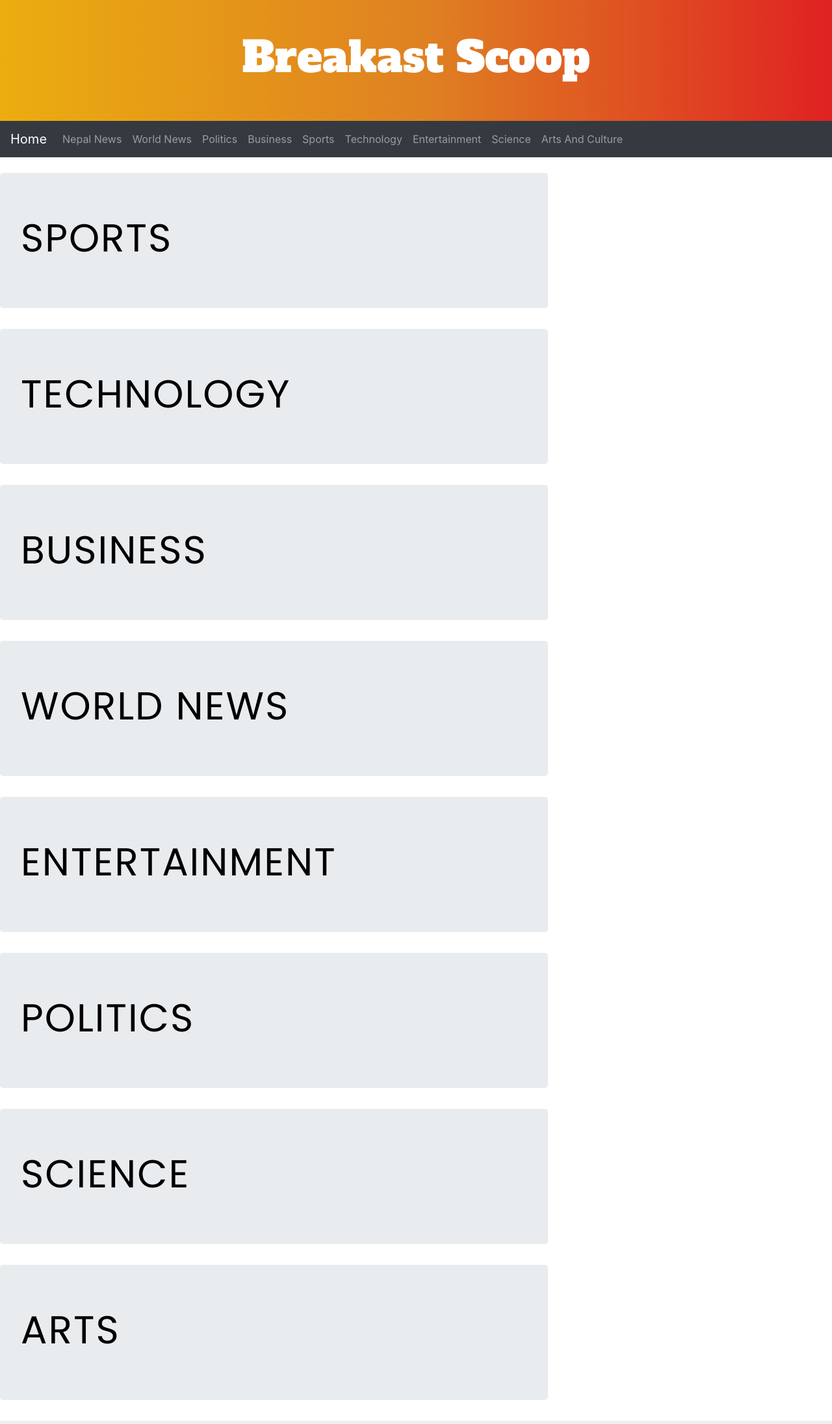
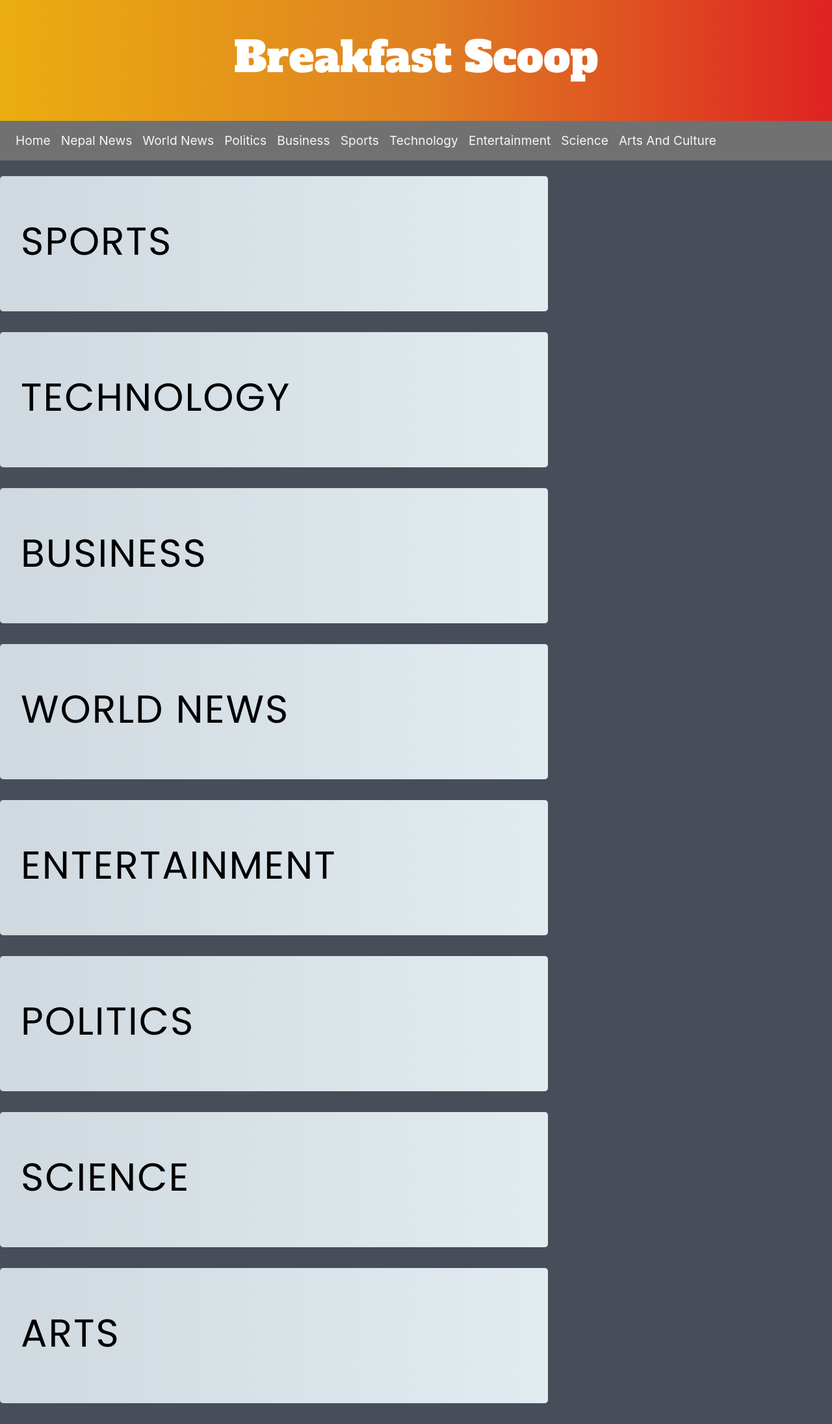
Before and after one commit to utsavdarlami/BreakfastScoop, a Flask app: page / in a window 1280 px wide. Shown: the whole page at 65% size. Run offline with Flask 2, Linux system fonts and the light colour scheme; data that the repository does not hold is empty; parts of the project's set-up code (start-up, migrations or seed data) failed here and were passed over; some libraries are stand-ins or nearby versions.

Commit message:
frontend

```diff
--- a/app.py
+++ b/app.py
@@ -75,7 +75,7 @@ def home():
                             single_politics=single_politics,
                             single_science=single_science,
                             single_arts=single_arts,
-                            all_news=all_news
+                            all_news=all_news[1:96]
                         )
 #category urls
 @app.route("/sports/")
--- a/static/style.css
+++ b/static/style.css
@@ -54,3 +54,18 @@
   margin-left:300px;
   margin-right: 100px;">
 }
+
+
+.a_title{
+    font-size: 1.2em;
+    color: whitesmoke;
+}
+
+.a_title:hover{
+    background-color: white;
+    color: black;
+}
+
+.jumbotron-background{
+    background-image: linear-gradient(to right, #cfd9df 0%, #e2ebf0 100%);
+}
--- a/templates/base.html
+++ b/templates/base.html
@@ -15,43 +15,44 @@
 
 </head>
 
-<body>
+<body style="background-color: #474e59">
 	<header class="mainheader">
-		<h1 style="font-size: 65px;">Breakast Scoop</h1>
+		<h1 style="font-size: 65px;">Breakfast Scoop</h1>
+		<!-- <p>Date</p> -->
 	</header>
 
-		<nav class="navbar navbar-expand-sm bg-dark navbar-dark sticky-top">
+		<nav class="navbar navbar-expand-lg sticky-top" style="background-color: #717171">
 			<ul class="navbar-nav">
     			<li class="nav-item">
-      				<a class="navbar-brand"  href="{{url_for("home")}}">Home</a>
+      				<a class="nav-link a_title"  href="{{url_for("home")}}" >Home</a>
     			</li>
-    			<li class="nav-item">
-      				<a class="nav-link"  href="{{url_for("test2")}}">Nepal News</a>
+    			<li class="nav-item ">
+      				<a class="nav-link a_title"  href="{{url_for("test2")}}" >Nepal News</a>
     			</li>
 
     			<li class="nav-item">
-      				<a class="nav-link"  href={{url_for("worldnews")}}>World News</a>
+      				<a class="nav-link a_title"  href="{{url_for("worldnews")}}" >World News</a>
     			</li>
 				<li class="nav-item">
-      				<a class="nav-link"  href="{{url_for("politics")}}">Politics</a>
+      				<a class="nav-link a_title"  href="{{url_for("politics")}}" >Politics</a>
     			</li>
     			<li class="nav-item">
-      				<a class="nav-link"  href="{{url_for("business")}}">Business</a>
+      				<a class="nav-link a_title"  href="{{url_for("business")}}" >Business</a>
     			</li>
     			<li class="nav-item">
-      				<a class="nav-link"  href="{{url_for("sports")}}">Sports</a>
+      				<a class="nav-link a_title"  href="{{url_for("sports")}}" >Sports</a>
     			</li>
     			<li class="nav-item">
-      				<a class="nav-link" href="{{url_for("technology")}}">Technology</a>
+      				<a class="nav-link a_title" href="{{url_for("technology")}}" >Technology</a>
     			</li>
-    			<li class="nav-item">
-      				<a class="nav-link"  href="{{url_for("entertainment")}}">Entertainment</a>
+    			<li class="nav-item ">
+      				<a class="nav-link a_title"  href="{{url_for("entertainment")}}" >Entertainment</a>
     			</li>
 				<li class="nav-item">
-      				<a class="nav-link"  href="{{url_for("science")}}">Science</a>
+      				<a class="nav-link a_title"  href="{{url_for("science")}}" >Science</a>
     			</li>
 				<li class="nav-item">
-      				<a class="nav-link"  href="{{url_for("arts_culture")}}">Arts And Culture</a>
+      				<a class="nav-link a_title"  href="{{url_for("arts_culture")}}">Arts And Culture</a>
     			</li>
   			</ul>
 		</nav>
--- a/templates/changehome.html
+++ b/templates/changehome.html
@@ -3,7 +3,7 @@
 	<!-- <div class="container"> -->
 		<div class="row justify-content-md-center;">
 			<div class="col-8">
-				<div class="jumbotron" style="background-color:greywhite">
+				<div class="jumbotron jumbotron-background">
 						<h1 class="headingmain">Sports</h1>
 								{% for news in news_sports %}
 									<a style="text-decoration: none;color: #616161" href={{news['Link']}}><h2>{{news['Title']}}</h2></a>
@@ -15,7 +15,7 @@
 
 					</div>
 	<!-- <news_tech > -->
-			<div class="jumbotron" style="background-color:greywhite">
+			<div class="jumbotron jumbotron-background" style="background-color:greywhite">
 					<h1 class="headingmain">Technology</h1>
 							{% for news in news_tech %}
 							<a style="text-decoration: none; color: #616161" href={{news['Link']}}><h2>{{news['Title']}}</h2></a>
@@ -26,52 +26,48 @@
 						{% endfor %}
 				</div>
 				<!-- <news_business Section> -->
-				<div class="jumbotron" style="background-color:greywhite">
+				<div class="jumbotron jumbotron-background" style="background-color:greywhite">
 					<h1 class="headingmain">Business</h1>
 						{% for news in news_business %}
 							<a style="text-decoration: none;color: #616161" href={{news['Link']}}><h2>{{news['Title']}}</h2></a>
-							<h5 style="color: #757575">From: {{news['Publisher']}}</h5>
-							{{news['Publish_Date'].strftime('%Y-%m-%d')}}
-								<p class="pmain" style="font-family: serif font-size: 18px;">{{news['Description'] }}</p>
+							<p class="pmain" style="font-family: serif font-size: 18px;">{{news['Description'] }}</p>
+							<p style="text-align:right; text-decoration: underline; font-size:15px; color: #757575">From: {{news['Publisher']}}, {{news['Publish_Date'].strftime('%Y-%m-%d')}}</p>
 						<hr>
 						{% endfor %}
 				</div>
 				<!-- <news_worldnews Section> -->
-				<div class="jumbotron" style="background-color:greywhite">
+				<div class="jumbotron jumbotron-background" style="background-color:greywhite">
 					<h1 class="headingmain">World News</h1>
 						{% for news in news_worldnews %}
 							<a style="text-decoration: none;color: #616161" href={{news['Link']}}><h2>{{news['Title']}}</h2></a>
-							<h5 style="color: #757575">From: {{news['Publisher']}}</h5>
-							{{news['Publish_Date'].strftime('%Y-%m-%d')}}
-								<p class="pmain" style="font-family: serif font-size: 18px;">{{news['Description'] }}</p>
+							<p class="pmain" style="font-family: serif font-size: 18px;">{{news['Description'] }}</p>
+								<p style="text-align:right; text-decoration: underline; font-size:15px; color: #757575">From: {{news['Publisher']}}, {{news['Publish_Date'].strftime('%Y-%m-%d')}}</p>
 						<hr>
 						{% endfor %}
 				</div>
 
 				<!-- <news_entertainment Section> -->
-				<div class="jumbotron" style="background-color:greywhite">
+				<div class="jumbotron jumbotron-background" style="background-color:greywhite">
 					<h1 class="headingmain" >Entertainment</h1>
 						{% for news in news_entertainment %}
 							<a style="text-decoration: none;color: #616161" href={{news['Link']}}><h2>{{news['Title']}}</h2></a>
-							<h5 style="color: #757575">From: {{news['Publisher']}}</h5>
-							{{news['Publish_Date'].strftime('%Y-%m-%d')}}
-								<p class="pmain" style="font-family: serif font-size: 18px;">{{news['Description'] }}</p>
+							<p class="pmain" style="font-family: serif font-size: 18px;">{{news['Description'] }}</p>
+								<p style="text-align:right; text-decoration: underline; font-size:15px; color: #757575">From: {{news['Publisher']}}, {{news['Publish_Date'].strftime('%Y-%m-%d')}}</p>
 						<hr>
 						{% endfor %}
 				</div>
 				<!-- <news_politics Section> -->
-				<div class="jumbotron" style="background-color:greywhite">
+				<div class="jumbotron jumbotron-background" style="background-color:greywhite">
 					<h1 class="headingmain" >Politics</h1>
 						{% for news in news_politics %}
 							<a style="text-decoration: none;color: #616161" href={{news['Link']}}><h2>{{news['Title']}}</h2></a>
-							<h5 style="color: #757575">From: {{news['Publisher']}}</h5>
-							{{news['Publish_Date'].strftime('%Y-%m-%d')}}
-								<p class="pmain" style="font-family: serif font-size: 18px;">{{news['Description'] }}</p>
+							<p class="pmain" style="font-family: serif font-size: 18px;">{{news['Description'] }}</p>
+								<p style="text-align:right; text-decoration: underline; font-size:15px; color: #757575">From: {{news['Publisher']}}, {{news['Publish_Date'].strftime('%Y-%m-%d')}}</p>
 						<hr>
 						{% endfor %}
 				</div>
 					<!-- <news_science Section> -->
-				<div class="jumbotron" style="background-color:greywhite">
+				<div class="jumbotron jumbotron-background" style="background-color:greywhite">
 					<h1 class="headingmain">Science</h1>
 						{% for news in news_science %}
 							<a style="text-decoration: none;color: #616161" href={{news['Link']}}><h2>{{news['Title']}}</h2></a>
@@ -83,20 +79,19 @@
 				</div>
 
 					<!-- <news_arts Section> -->
-				<div class="jumbotron" style="background-color:greywhite">
+				<div class="jumbotron jumbotron-background" style="background-color:greywhite">
 					<h1 class="headingmain">Arts</h1>
 						{% for news in news_arts %}
 							<a style="text-decoration: none;color: #616161" href={{news['Link']}}><h2>{{news['Title']}}</h2></a>
-							<h5 style="color: #757575">From: {{news['Publisher']}}</h5>
-							{{news['Publish_Date'].strftime('%Y-%m-%d')}}
-								<p class="pmain" style="font-family: serif font-size: 18px;">{{news['Description'] }}</p>
+							<p class="pmain" style="font-family: serif font-size: 18px;">{{news['Description'] }}</p>
+								<p style="text-align:right; text-decoration: underline; font-size:15px; color: #757575">From: {{news['Publisher']}}, {{news['Publish_Date'].strftime('%Y-%m-%d')}}</p>
 						<hr>
 						{% endfor %}
 				</div>
 			</div>
 			<div class=" col-4">
 				{%for  news in all_news%}
-					<a style="text-decoration: none;color: #616161" href={{news['Link']}}><h4>{{news['Title']}}</h4></a>
+					<a style="text-decoration: none;color:whitesmoke;" href={{news['Link']}}><h4>{{news['Title']}}</h4></a>
 					<hr>
 
 				{%endfor%}
```
